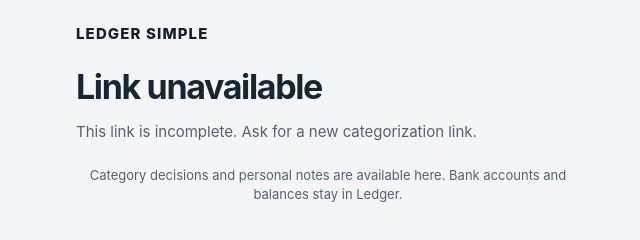
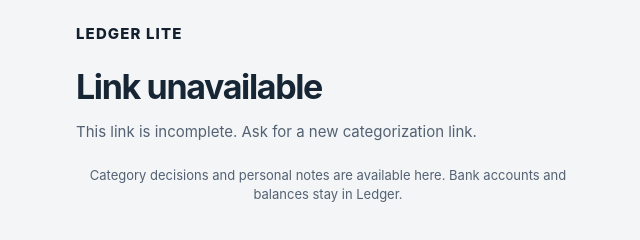
Before and after one commit to markbobthomas/household-ledger, a browser extension: page pilot/category-share.html in a window 1280 px wide. Shown: the full height of the page, 312-952 px from the left. Drawn offline with Linux system fonts and the light colour scheme.

Commit message:
Rename household interface Ledger Simple to Ledger Lite

```diff
--- a/pilot/category-share.html
+++ b/pilot/category-share.html
@@ -2,7 +2,7 @@
 <html lang="en"><head><meta charset="utf-8">
 <meta name="viewport" content="width=device-width, initial-scale=1, viewport-fit=cover">
 <meta name="theme-color" content="#fafaf8">
-<title>Ledger Simple · Categorize</title>
+<title>Ledger Lite · Categorize</title>
 <style>
 :root{font-family:-apple-system,BlinkMacSystemFont,"Segoe UI",sans-serif;color:#20241f;background:#fafaf8}
 *{box-sizing:border-box}body{margin:0}main{max-width:540px;margin:0 auto;padding:env(safe-area-inset-top) 18px calc(28px + env(safe-area-inset-bottom))}
@@ -87,12 +87,12 @@ button:focus-visible,summary:focus-visible,input:focus-visible,textarea:focus-vi
 @media(max-width:430px){.card{padding:18px 15px}.buttons{align-items:stretch;flex-wrap:wrap}.buttons>button{flex:1 1 130px}}
 
 </style></head><body><main>
-<header><div class="brand">LEDGER SIMPLE</div><div id="count" class="count" hidden></div></header>
+<header><div class="brand">LEDGER LITE</div><div id="count" class="count" hidden></div></header>
 <section id="owner" class="hide">
-<h1>Share Ledger Simple</h1>
-<p class="muted context">Send one link to Ledger Simple. Your household can categorize purchases and review the budget on a phone without signing in to full Ledger.</p>
+<h1>Share Ledger Lite</h1>
+<p class="muted context">Send one link to Ledger Lite. Your household can categorize purchases and review the budget on a phone without signing in to full Ledger.</p>
 <div class="card">
-<p id="owner-status" class="muted">Checking your Ledger Simple link…</p>
+<p id="owner-status" class="muted">Checking your Ledger Lite link…</p>
 <button id="create" class="primary wide" type="button">Create permanent link</button>
 <div id="sharebox" class="hide">
 <label for="shareurl" class="tiny">Private link</label><input id="shareurl" class="shareurl" type="text" readonly>
```
